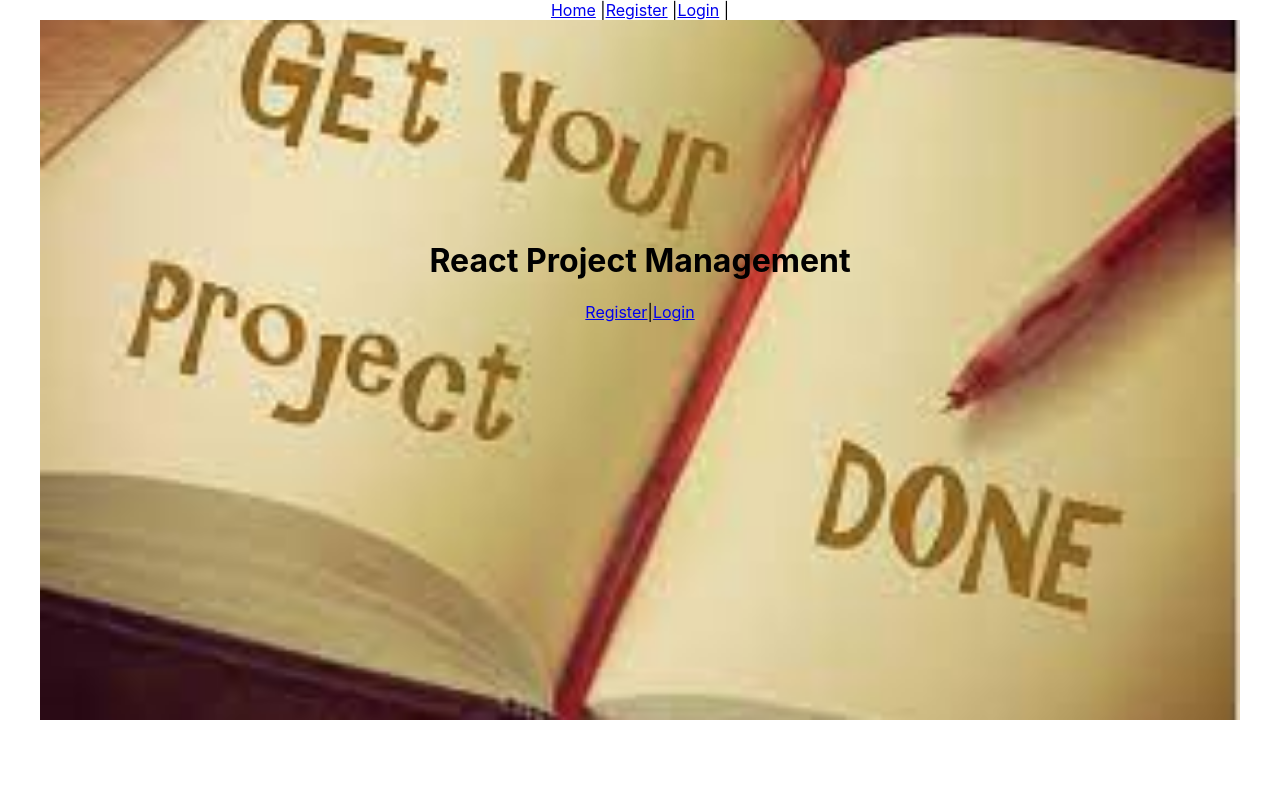
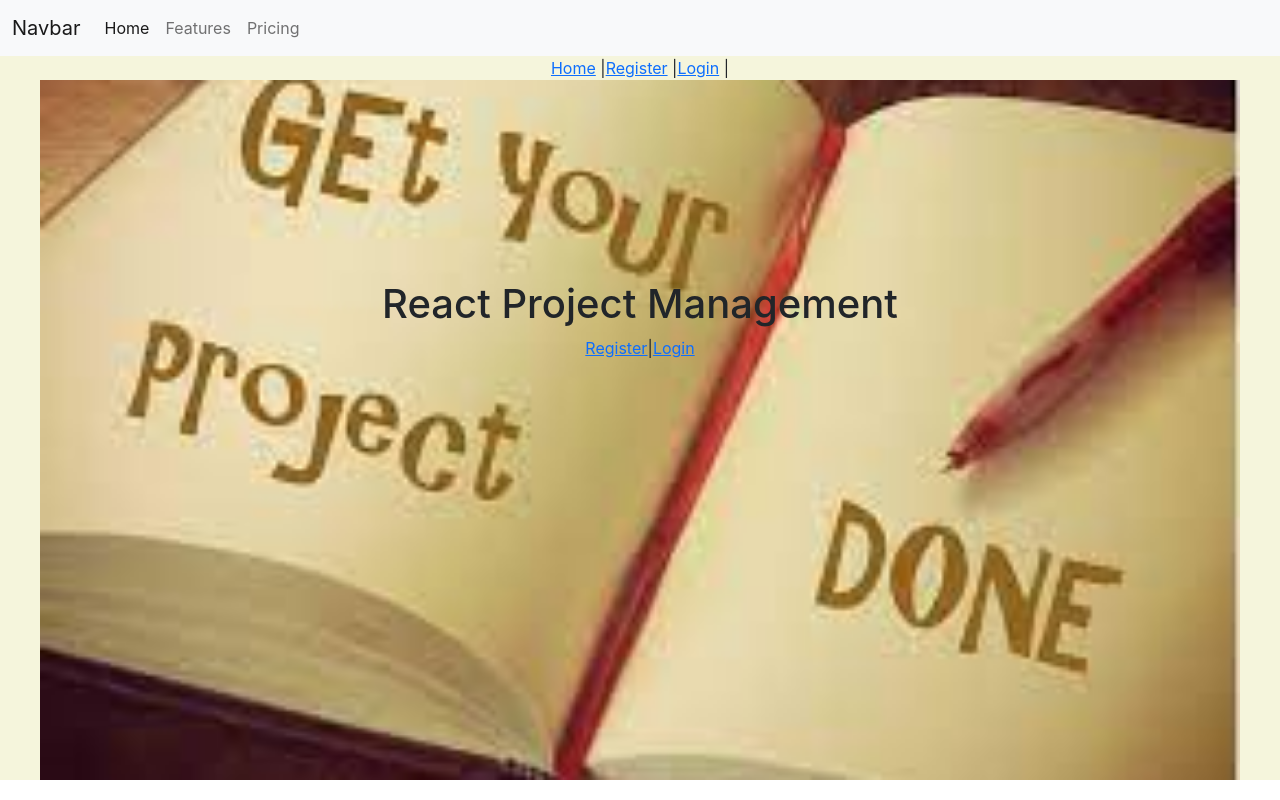
Before and after one commit to procrastonator/objectivision, a React (Create React App) app: page / in a window 1280 px wide. Built offline with nearby package versions, Linux system fonts and the light colour scheme; no server answers.

Commit message:
implemeting Bootstrap

```diff
--- a/public/index.html
+++ b/public/index.html
@@ -10,34 +10,14 @@
       content="Web site created using create-react-app"
     />
     <link rel="apple-touch-icon" href="%PUBLIC_URL%/logo192.png" />
-    <!--
-      manifest.json provides metadata used when your web app is installed on a
-      user's mobile device or desktop. See https://developers.google.com/web/fundamentals/web-app-manifest/
-    -->
+
     <link rel="manifest" href="%PUBLIC_URL%/manifest.json" />
-    <!--
-      Notice the use of %PUBLIC_URL% in the tags above.
-      It will be replaced with the URL of the `public` folder during the build.
-      Only files inside the `public` folder can be referenced from the HTML.
-
-      Unlike "/favicon.ico" or "favicon.ico", "%PUBLIC_URL%/favicon.ico" will
-      work correctly both with client-side routing and a non-root public URL.
-      Learn how to configure a non-root public URL by running `npm run build`.
-    -->
+    <link href="https://cdn.jsdelivr.net/npm/bootstrap@5.1.3/dist/css/bootstrap.min.css" rel="stylesheet" integrity="sha384-1BmE4kWBq78iYhFldvKuhfTAU6auU8tT94WrHftjDbrCEXSU1oBoqyl2QvZ6jIW3" crossorigin="anonymous">
     <title>React App</title>
   </head>
   <body>
     <noscript>You need to enable JavaScript to run this app.</noscript>
     <div id="root"></div>
-    <!--
-      This HTML file is a template.
-      If you open it directly in the browser, you will see an empty page.
-
-      You can add webfonts, meta tags, or analytics to this file.
-      The build step will place the bundled scripts into the <body> tag.
-
-      To begin the development, run `npm start` or `yarn start`.
-      To create a production bundle, use `npm run build` or `yarn build`.
-    -->
+    <script src="https://cdn.jsdelivr.net/npm/bootstrap@5.1.3/dist/js/bootstrap.bundle.min.js" integrity="sha384-ka7Sk0Gln4gmtz2MlQnikT1wXgYsOg+OMhuP+IlRH9sENBO0LRn5q+8nbTov4+1p" crossorigin="anonymous"></script>
   </body>
 </html>
--- a/src/App.css
+++ b/src/App.css
@@ -1,5 +1,6 @@
 .App {
   text-align: center;
+  background-color: beige;
 }
 
 .App-logo {
--- a/src/components/Header .js
+++ b/src/components/Header .js
@@ -9,7 +9,33 @@
 
 
   return (
-    <div>
+    <>
+    <nav class="navbar navbar-expand-lg navbar-light bg-light">
+
+  <div class="container-fluid">
+
+    <a class="navbar-brand" href="#">Navbar</a>
+
+    <button class="navbar-toggler" type="button" data-bs-toggle="collapse" data-bs-target="#navbarNavDropdown" aria-controls="navbarNavDropdown" aria-expanded="false" aria-label="Toggle navigation">
+      <span class="navbar-toggler-icon"></span>
+    </button>
+
+    <div class="collapse navbar-collapse" id="navbarNavDropdown">
+      <ul class="navbar-nav">
+        <li class="nav-item">
+          <a class="nav-link active" aria-current="page" href="#">Home</a>
+        </li>
+        <li class="nav-item">
+          <a class="nav-link" href="#">Features</a>
+        </li>
+        <li class="nav-item">
+          <a class="nav-link" href="#">Pricing</a>
+        </li>
+
+      </ul>
+    </div>
+  </div>
+</nav>
 
     <div className="Header">
 
@@ -36,7 +62,7 @@
     </div>
 
 
+    </>
 
-    </div>
   )
 }
```
Also changed, not shown: src/components/Header.css (added).
